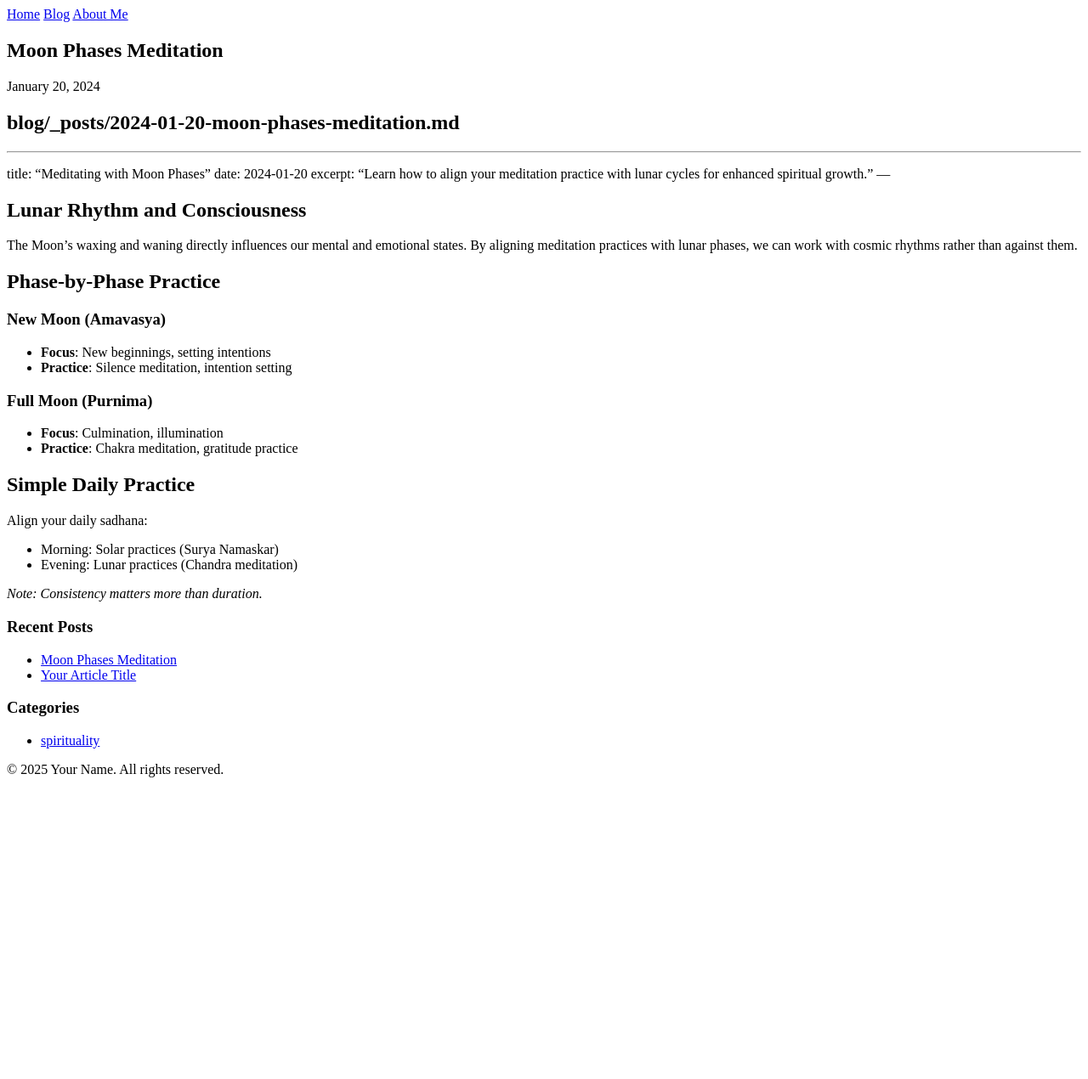
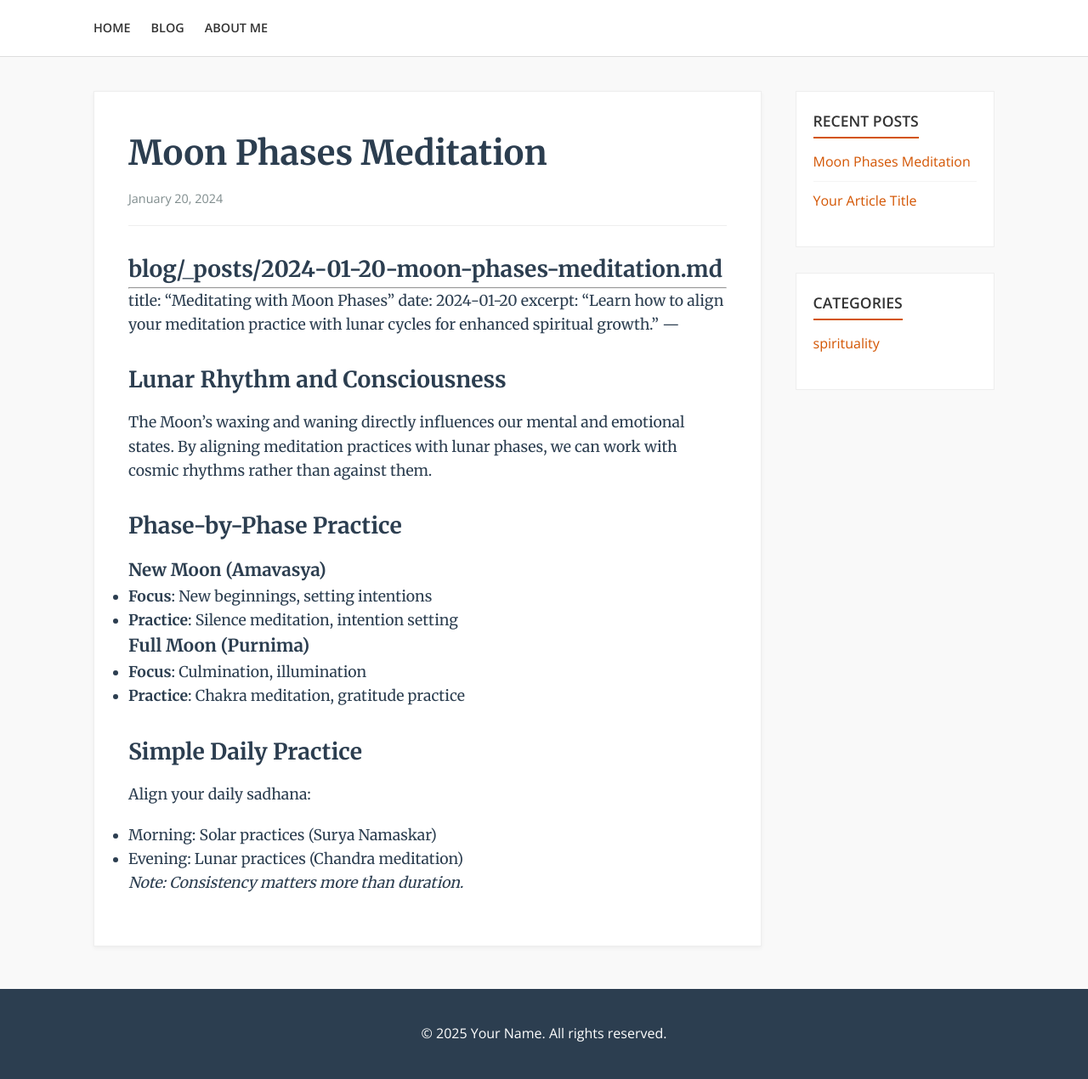
Before and after one commit to kishoredvr/Exploring, a Jekyll site: the page built from blog/_posts/2024-01-20-moon-phases-meditation.md, in a window 1280 px wide. Shown: the whole page at 85% size. Built offline with Jekyll 4.4.1, drawn with Linux system fonts in a browser that asks for light colours; our own code applies the rules of GitHub Pages for plain Markdown files; before the commit the page ends 931 px from its top, so only the background shows below that.

Commit message:
Update post.html

```diff
--- a/blog/_layouts/post.html
+++ b/blog/_layouts/post.html
@@ -4,7 +4,7 @@
     <meta charset="UTF-8">
     <meta name="viewport" content="width=device-width, initial-scale=1.0">
     <title>{{ page.title }}</title>
-    <link rel="stylesheet" href="../assets/blog.css">
+    <link rel="stylesheet" href="/assets/blog.css">
     <link href="https://fonts.googleapis.com/css2?family=Merriweather:wght@300;400;700&family=Open+Sans:wght@400;600&display=swap" rel="stylesheet">
 </head>
 <body>
```
